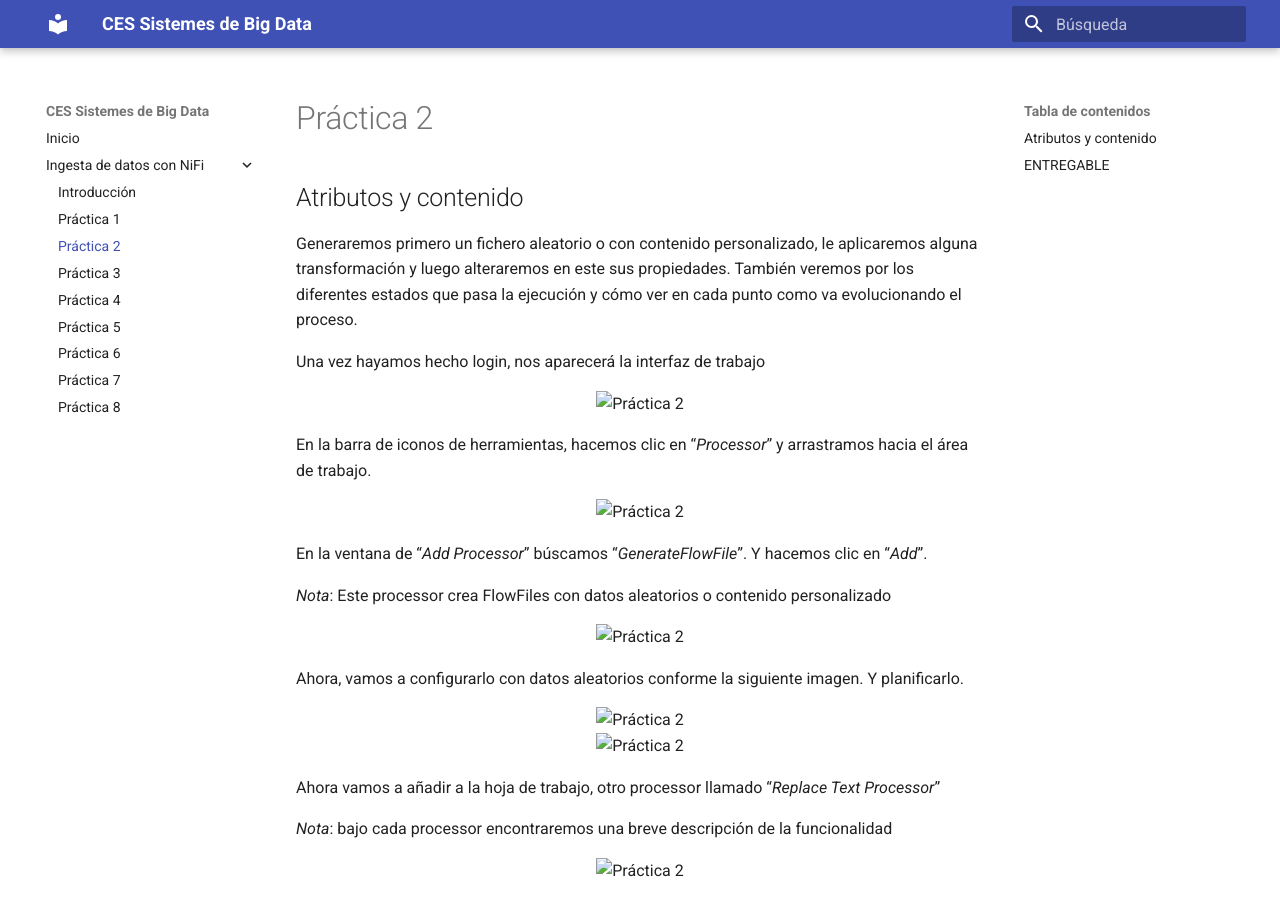
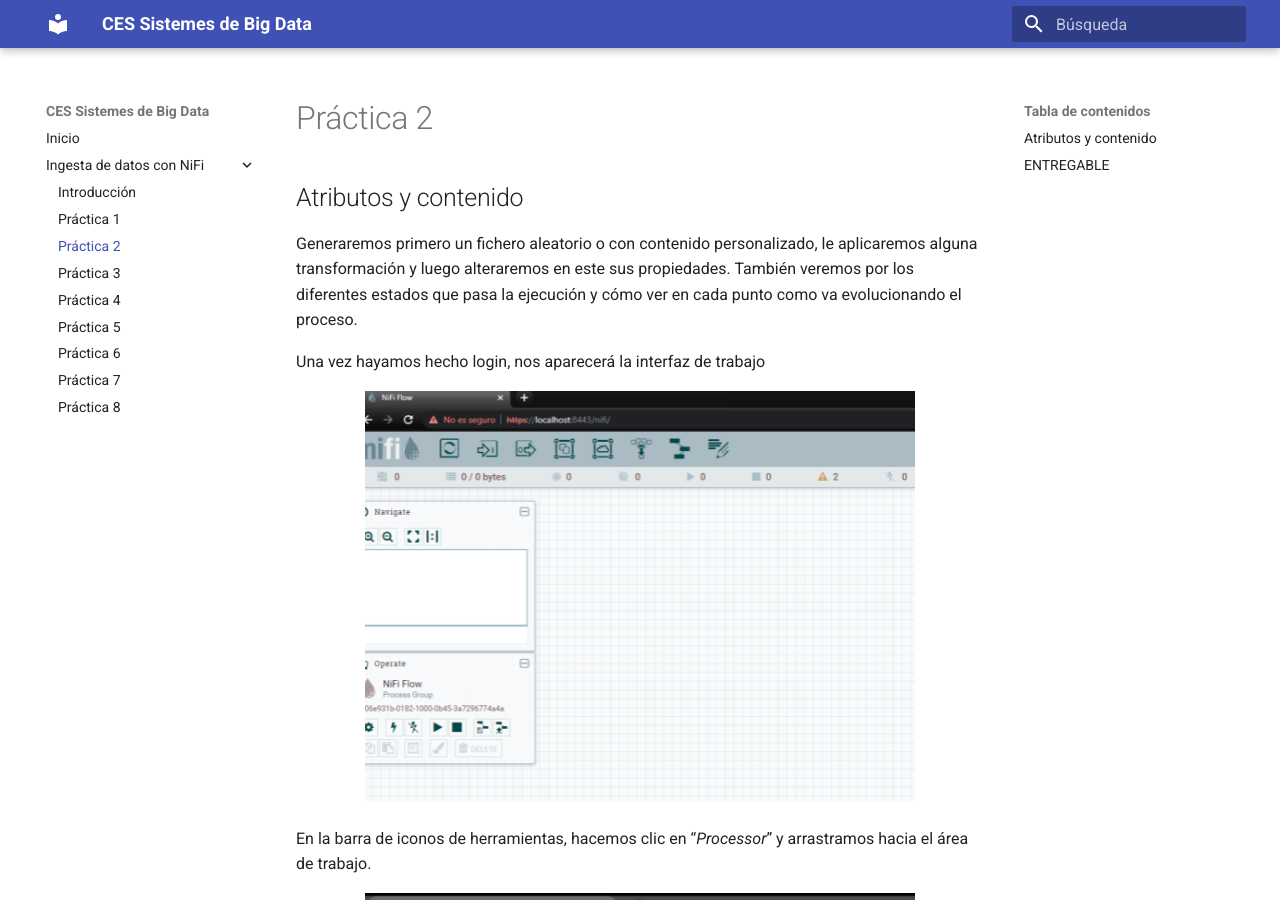
Before and after one commit to jorsodom/bigdata-sb, an MkDocs documentation site: the page built from docs/nifi/nifiPractica2.md, in a window 1280 px wide and 900 px high. Built offline with MkDocs 1.6.1 and Material for MkDocs 9.7.7, drawn with Linux system fonts in a browser that asks for light colours.

Commit message:
Update 1,2 img

```diff
--- a/docs/nifi/nifiPractica2.md
+++ b/docs/nifi/nifiPractica2.md
@@ -7,7 +7,7 @@ proceso.
 Una vez hayamos hecho login, nos aparecerá la interfaz de trabajo
 
 <div align="center">
-<img src="../img/NiFiP2.1.png" alt="Práctica 2"
+<img src="../../img/NiFiP2.1.png" alt="Práctica 2"
 width="80%" />
 </div>
 
@@ -15,7 +15,7 @@ En la barra de iconos de herramientas, hacemos clic en “*Processor*” y arras
 hacia el área de trabajo.
 
 <div align="center">
-<img src="../img/NiFiP2.2.png" alt="Práctica 2"
+<img src="../../img/NiFiP2.2.png" alt="Práctica 2"
 width="80%" />
 </div>
 
@@ -25,7 +25,7 @@ En la ventana de “*Add Processor*” búscamos “*GenerateFlowFile*”. Y hac
 *Nota*: Este processor crea FlowFiles con datos aleatorios o contenido personalizado
 
 <div align="center">
-<img src="../img/NiFiP2.3.png" alt="Práctica 2"
+<img src="../../img/NiFiP2.3.png" alt="Práctica 2"
 width="80%" />
 </div>
 
@@ -33,12 +33,12 @@ Ahora, vamos a configurarlo con datos aleatorios conforme la siguiente imagen. Y
 planificarlo.
 
 <div align="center">
-<img src="../img/NiFiP2.4.png" alt="Práctica 2"
+<img src="../../img/NiFiP2.4.png" alt="Práctica 2"
 width="80%" />
 </div>
 
 <div align="center">
-<img src="../img/NiFiP2.5.png" alt="Práctica 2"
+<img src="../../img/NiFiP2.5.png" alt="Práctica 2"
 width="80%" />
 </div>
 
@@ -48,14 +48,14 @@ Processor*”
 *Nota*: bajo cada processor encontraremos una breve descripción de la funcionalidad
 
 <div align="center">
-<img src="../img/NiFiP2.6.png" alt="Práctica 2"
+<img src="../../img/NiFiP2.6.png" alt="Práctica 2"
 width="80%" />
 </div>
 
 Establecemos la conexión entre los dos processor antes de configurar el ReplaceText.
 
 <div align="center">
-<img src="../img/NiFiP2.7.png" alt="Práctica 2"
+<img src="../../img/NiFiP2.7.png" alt="Práctica 2"
 width="80%" />
 </div>
 
@@ -65,7 +65,7 @@ nos aporta.
 es necesario, realizar alguna pequeña prueba.
 
 <div align="center">
-<img src="../img/NiFiP2.8.png" alt="Práctica 2"
+<img src="../../img/NiFiP2.8.png" alt="Práctica 2"
 width="80%" />
 </div>
 
@@ -73,7 +73,7 @@ Queremos remplazar en el contenido del fichero generado por unos valores separad
 por comas. Y guardamos
 
 <div align="center">
-<img src="../img/NiFiP2.9.png" alt="Práctica 2"
+<img src="../../img/NiFiP2.9.png" alt="Práctica 2"
 width="80%" />
 </div>
 
@@ -82,21 +82,21 @@ conectarlo sobre el processor “*ReplaceText*”. En esta conexión, debemos ac
 casilla “*success*”.
 
 <div align="center">
-<img src="../img/NiFiP2.10.png" alt="Práctica 2"
+<img src="../../img/NiFiP2.10.png" alt="Práctica 2"
 width="80%" />
 </div>
 
 Vamos a probar la generación del fichero y transformación de este. Le damos a “*Start*” con botón derecho sobre el processor “*GenerateFlowFile*”. Veremos que genera un fichero en la cola. Una vez lo genere, vamos a pararlo de la misma manera con la acción “*Stop*”. Ya que, si recordamos, lo hemos planificado para que se ejecute cada 5 segundos. Si no, estará generando cada 5 segundos un nuevo fichero.
 
 <div align="center">
-<img src="../img/NiFiP2.11.png" alt="Práctica 2"
+<img src="../../img/NiFiP2.11.png" alt="Práctica 2"
 width="80%" />
 </div>
 
 En la cola, podemos validar el contenido generado, con botón derecho, “*List queue*”. Si damos al primer botón (columna), podremos ver/descargar el fichero generado.
 
 <div align="center">
-<img src="../img/NiFiP2.12.png" alt="Práctica 2"
+<img src="../../img/NiFiP2.12.png" alt="Práctica 2"
 width="80%" />
 </div>
 
@@ -106,7 +106,7 @@ conectado, pero cuando falle, que acción debe hacer. Vamos a propiedades, a
 relaciones y ahí lo podemos configurar
 
 <div align="center">
-<img src="../img/NiFiP2.13.png" alt="Práctica 2"
+<img src="../../img/NiFiP2.13.png" alt="Práctica 2"
 width="80%" />
 </div>
 
@@ -114,12 +114,12 @@ Ahora ya le podemos dar la acción “Start” y ver que hace el “ReplaceText
 hemos indicado al fichero de la cola. Podemos ir a la cola y validar que los ficheros se han convertido conforme lo esperado.
 
 <div align="center">
-<img src="../img/NiFiP2.14.png" alt="Práctica 2"
+<img src="../../img/NiFiP2.14.png" alt="Práctica 2"
 width="80%" />
 </div>
 
 <div align="center">
-<img src="../img/NiFiP2.15.png" alt="Práctica 2"
+<img src="../../img/NiFiP2.15.png" alt="Práctica 2"
 width="80%" />
 </div>
 
@@ -127,26 +127,26 @@ Ahora vamos a añadir el processor “*ExtractText*” y en propiedades de este
 configuramos una nueva propiedad “*csv*” con una expresión regular “*(.+),(.+),(.+),(.+)*” de la siguiente manera:
 
 <div align="center">
-<img src="../img/NiFiP2.16.png" alt="Práctica 2"
+<img src="../../img/NiFiP2.16.png" alt="Práctica 2"
 width="80%" />
 </div>
 
 Ahora conectamos el “*ReplaceText*” con “*ExtractText*” eliminando la anterior relación con “*LogAttribute*”. Y luego, conectamos “*ExtractText*” con “*LogAttribute*”. En la definición de la relación, se ha de marcar el check “matched”. Como veis, el processor ExtractText tiene una alerta amarilla, quiere decir que no está del todo bien configurado. Pasa lo mismo que antes, es necesario añadir cuando la acción contraria a “match” que tiene que hacer. Vamos a propiedades de “*ExtractText*”, a “*Relationships*” y marcamos la acción “*terminate*”.
 
 <div align="center">
-<img src="../img/NiFiP2.17.png" alt="Práctica 2"
+<img src="../../img/NiFiP2.17.png" alt="Práctica 2"
 width="80%" />
 </div>
 
 <div align="center">
-<img src="../img/NiFiP2.18.png" alt="Práctica 2"
+<img src="../../img/NiFiP2.18.png" alt="Práctica 2"
 width="80%" />
 </div>
 
 Llegado a este punto, le damos a la acción “*start*” del processor “*ExtractText*” y vemos como procesa el fichero con una salida en la cola. Podemos ver el resultado en la cola de nuevo como ha generado nuevos atributos según la expresión regular que le hemos aplicado, ya que el contenido en este caso no se ha visto modificado.
 
 <div align="center">
-<img src="../img/NiFiP2.19.png" alt="Práctica 2"
+<img src="../../img/NiFiP2.19.png" alt="Práctica 2"
 width="80%" />
 </div>
 
```
